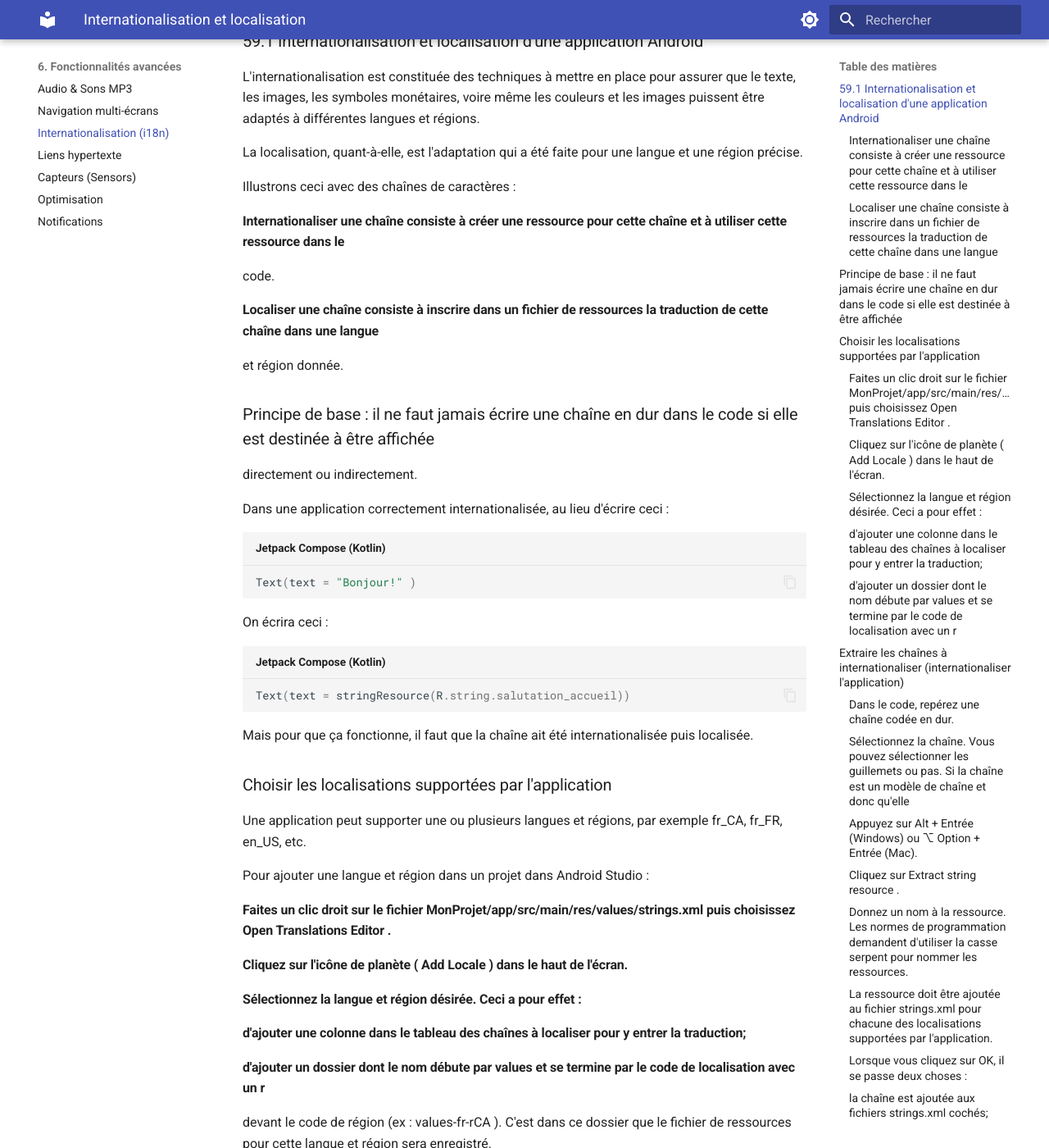
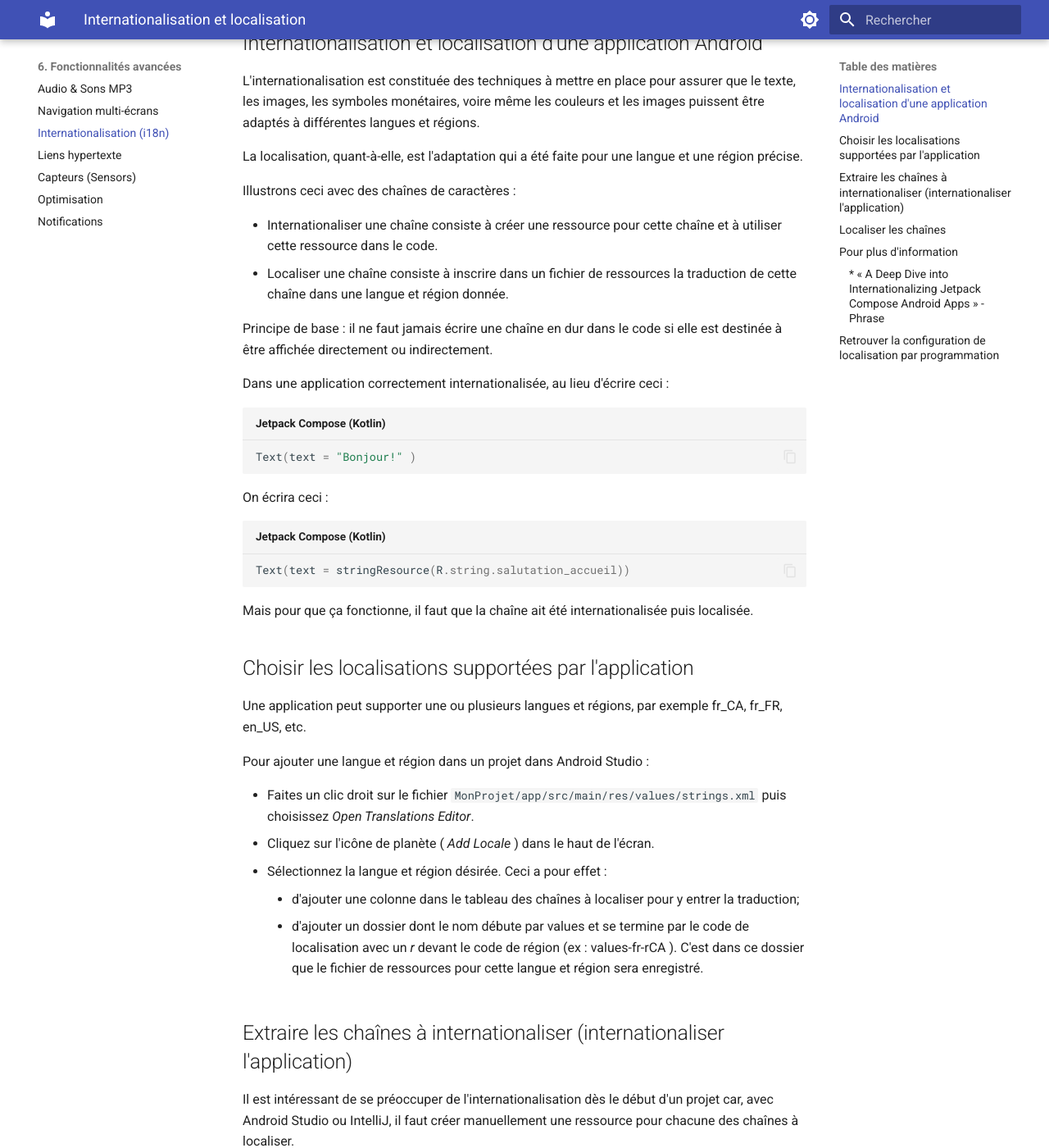
Before and after one commit to Apps-Mobiles-2-Victo/notes_de_cours, an MkDocs documentation site: the page built from docs/06-fonctionnalites-avancees/internationalisation.md, in a window 1280 px wide and 1400 px high, scrolled down 193 px. Shown: the whole window at 82% size. Built offline with MkDocs 1.6.1 and Material for MkDocs 9.7.7, drawn with Linux system fonts in a browser that asks for light colours; some of the changed text lies outside the part shown.

Commit message:
Refactor Room documentation to streamline initial data insertion examples and clarify migration procedures; add new section on database version management.

````diff
--- a/docs/05-donnees-persistance/room-avance.md
+++ b/docs/05-donnees-persistance/room-avance.md
@@ -83,238 +76,45 @@
 
 
 
-
-## Modifier la structure de la base de données en phase de développement
-
+## Modifier la structure de la base de données en phase de développement (*migration*)
 
 Pendant le développement d'une application, il arrive que la structure de la base de données soit changée. Il peut s'agir de l'ajout d'une table, de l'ajout d'un champ ou même de la modification d'un champ existant.
 
 
-Si vous ne prenez pas les précautions nécessaires, vous obtiendrez ce message quand vous lancez l'application avec la nouvelle structure de BD alors que la BD a déjà été créée avec l'ancienne structure « Looks like you've changed schema but forgot to update the version number. You can simply fix this by increasing the version number. Expected identity hash: fc52a3aea54e62ca9d025b65d3f27132, found: c9a7d3438fa6436ca51c76b3571e7cd7 ».
+Si vous ne prenez pas les précautions nécessaires, vous obtiendrez ce message quand vous lancez l'application avec la nouvelle structure de BD alors que la BD a déjà été créée avec l'ancienne structure
+
+    « Looks like you've changed schema but forgot to update the version number. You can simply fix this by increasing the version number. Expected identity hash: fc52a3aea54e62ca9d025b65d3f27132, found: c9a7d3438fa6436ca51c76b3571e7cd7 ».
 
 
 ### Ajustement des classes d'entité
 
 
-Dans une application Jetpack Compose avec Room, les modifications à la structure de la base de données seront réalisées dans les  **classes d'entité**.
+Dans une application Jetpack Compose avec Room, les modifications à la structure de la base de données seront réalisées dans les **classes d'entité**.
 
 
-Ces classes doivent refléter la  base de données avec la nouvelle structure.
+Ces classes doivent refléter la base de données avec la nouvelle structure.
 
 
-Il est ensuite possible de spécifier si on désire que la base de données soit recrée à partir de zéro ou si on désire effectuer une migration afin de conserver les données existantes.
+Il est ensuite possible de spécifier si on désire que la base de données soit recréée à partir de zéro ou si on désire effectuer une migration afin de conserver les données existantes.
 
 
 ### Recréation complète de la base de données
 
 
-Pendant la phase de développement, il y a une technique simple pour que l'application prenne en compte la nouvelle structure de la base de données. il suffit de supprimer manuellement la base de données dans le **Device Explorer**.
-
-
-Avant Room 2.7, sorti en 2025, il était possible d'utiliser l'instruction .fallbackToDestructiveMigration() . Cette instruction est désormais obsolète.
+Pendant la phase de développement, pour que l'application prenne en compte la nouvelle structure de la base de données, il suffit d'utiliser `fallbackToDestructiveMigration(dropAllTables = true)` dans le constructeur de la base de données.
 
 
 ```kotlin title="Fichier data/MonprojetDatabase.kt"
 fun getDatabase(context: Context): MonprojetDatabase {
     return Instance ?: synchronized(this) {
         Room.databaseBuilder(context, MonprojetDatabase::class.java, "monprojet_database")
-        .fallbackToDestructiveMigration()
+        .fallbackToDestructiveMigration(dropAllTables = true)
         .build()
         .also { Instance = it }
     }
 }
 ```
 
+On peut aussi supprimer manuellement la base de données dans le **Device Explorer**, à l'emplacement `/data/data/<nom_du_package>/databases`.
 
-### Migration vers la nouvelle structure
-
-
-Une fois l'application en production, la suppression de la base de données n'est plus une option,. Il faut donc effectuer une migration en bonne et due forme des données.
-
-
-### La procédure de migration est présentée sur la fiche « **gerer_les_versions_de_la_base_de_donnees** ».
-58.3 Gérer les versions de la base de données
-
-
-
-
-![Illustration](../images/page_176_img_01_58x40.png)
-
-
-
-
-Il est très rare que pendant la vie utile d'une application, sa base de données ne subisse aucun changement.
-
-
-Une fois que l'application a été déployée, il n'est pas possible de simplement supprimer l'ancienne base de données pour que l'application tienne compte de la nouvelle structure puisque la base de données est présente physiquement sur chaque téléphone qui utilise l'application.
-
-
-Il faut donc procéder à une migration de la base de données.
-
-
-### Avant de modifier une classe d'entité
-
-
-Les étapes suivantes doivent être réalisées avant de modifier une classe d'entité.
-
-
-### Demander la génération du fichier json
-
-
-Si, dans votre fichier MonprojetDatabase.kt , vous avez demandé à ne pas générer le fichier json de la BD, vous devez corriger la situation.
-
-
-Room aura besoin de ce fichier pour effectuer une migration automatique.
-
-
-```kotlin title="Fichier data/MonprojetDatabase.kt"
-@Database(
-    entities = [
-        Categorie::class,
-        Item::class,
-    ],
-    version = 1,
-    exportSchema = true
-)
-```
-
-
-### Ajouter une dépendance pour la sérialisation
-
-
-Pour que Room sache comment travailler avec les fichiers JSON, vous devez ajouter une dépendance pour la sérialistion JSON.
-
-
-Notez qu'au moment d'écrire ces lignes, la version 1.7.3 de cette dépendance est compatible avec Room 2.6.1. Si vous utilisez une version de Room plus récente, vous devrez modifier la version de Room.
-
-
-```kotlin title="Fichier app/build.gradle.kts"
-...
-dependencies {
-    ...
-     val room_version = " 2.6.1 "
-    ...
-    // pour la sérialisation JSON (nécessaire pour migrations)
-    implementation("org.jetbrains.kotlinx:kotlinx-serialization-json:1.7.3")
-}
-```
-
-
-N'oubliez pas de **resynchroniser le projet**.
-
-
-### Définir comment migrer la base de données
-
-
-Pour que l'application puisse travailler avec une nouvelle structure de données, il faut indiquer à Room comment modifier la base de données pour qu'elle corresponde à la nouvelle version.
-
-
-Pour plusieurs modifications à la base de données, par exemple l'ajout d'une colonne, Room est capable de déterminer lui-même comment ajuster la BD selon les informations présentes dans les fichiers JSON.
-
-
-Il faut indiquer à Room à quel endroit il pourra trouver les schémas des différentes versions de votre base de données.
-
-
-Nous verrons sous peu comment générer ces schémas. Mais d'abord, il faut ajouter une configuration pour indiquer l'emplacement de ces schémas.
-
-
-Une bonne pratique consiste à les placer dans le dossier app/schemas . Vous devrez créer le dossier schemas manuellement.
-
-
-Cette configuration sera effectuée dans le fichier  build.gradle.kts  qui se trouve dans le dossier  app .
-
-
-```kotlin title="Fichier app/build.gradle.kts"
-...
-dependencies {
-    ...
-}
-// pour migrations
-ksp {
-    arg("room.schemaLocation", "$projectDir/schemas")
-}
-```
-
-
-### Génération du schéma
-
-
-La génération du schéma sera réalisée au prochain lancement de l'application. Vous verrez la présence d'un fichier nommé 1.json dans le dossier app/schemas de votre projet.
-
-
-### Nouvelle structure de la base de données
-
-
-Quand vous avez en main le fichier JSON de l'ancienne version de la BD, vous pouvez modifier les classes d'entité pour répondre à vos besoins.
-
-
-### Modification des classes d'entité
-
-
-Notez que lors de l'ajout d'un champ, il faut donner une valeur par défaut à l'aide d'une instruction @ColumnInfo .
-
-
-Il faut savoir que la valeur données par défaut lors de la déclaration de la colonne est utilisée par le constructeur de Kotlin alors que @ColumnInfo est utilisé par SQLite dans l'instruction CREATE TABLE ou ALTER TABLE.
-
-
-```kotlin title="Fichier data/Categorie.kt"
-@Entity(tableName = "categories")
-data class Categorie(
-    @PrimaryKey(autoGenerate = true)
-    val id: Int = 0,
-    val titre: String = "",
-    val description: String = "",
-    @ColumnInfo(defaultValue = "1")
-    val actif: Boolean = true,
-)
-```
-
-
-### Demander la migration automatisée
-
-
-Il est maintenant temps de changer le numéro de version puis de demander la migration automatisée.
-
-
-```kotlin title="Fichier data/MonprojetDatabase.kt"
-@Database(
-    entities = [
-        Categorie::class,
-        Item::class,
-    ],
-    version = 2 ,
-    exportSchema = true,
-     autoMigrations = [
-        AutoMigration (from = 1, to = 2)
-    ]
-)
-```
-
-
-Lors du prochain lancement de l'application :
-
-
-#### Room générera le schéma JSON de la dernière version de la base de données.
-
-
-#### Les modifications seront apportées à la base de données pour répondre aux changements.
-
-
-!!! warning "Attention : si vous " Attention : si vous obtenez un message du genre « AutoMigration Failure: Please declare an interface extending 'AutoMigrationSpec' », c'est parce que les modifications aux classes d'entité ne permettent pas à Room d'effectuer une migration automatique.
-
-
-Ce sera le cas, par exemple, si vous renommez ou supprimez une colonne ou une table.
-
-
-Vous devrez à ce moment définir des spécifications de migration automatiques .
-
-
-#### Pour plus d'information
-
-
-### * [« Migrer votre base de données Room » - Android Developer](https://developer.android.com/training/data-storage/room/migrating-db-versions?hl=fr)
-59. Internationalisation
-
-
-
----
+    La définition de migrations afin de conserver les données existantes n'est pas couverte dans le cadre de ce cours.
--- a/docs/06-fonctionnalites-avancees/internationalisation.md
+++ b/docs/06-fonctionnalites-avancees/internationalisation.md
@@ -5,7 +5,7 @@
 # Internationalisation et localisation
 
 
-### 59.1 Internationalisation et localisation d'une application Android
+## Internationalisation et localisation d'une application Android
 
 
 L'internationalisation est constituée des techniques à mettre en place pour assurer que le texte, les images, les symboles monétaires, voire même les couleurs et les images puissent être adaptés à différentes langues et régions.
@@ -17,16 +17,11 @@
 Illustrons ceci avec des chaînes de caractères :
 
 
-#### Internationaliser une chaîne consiste à créer une ressource pour cette chaîne et à utiliser cette ressource dans le
-code.
+* Internationaliser une chaîne consiste à créer une ressource pour cette chaîne et à utiliser cette ressource dans le code.
+* Localiser une chaîne consiste à inscrire dans un fichier de ressources la traduction de cette chaîne dans une langue et région donnée.
 
 
-#### Localiser une chaîne consiste à inscrire dans un fichier de ressources la traduction de cette chaîne dans une langue
-et région donnée.
-
-
-### Principe de base : il ne faut jamais écrire une chaîne en dur dans le code si elle est destinée à être affichée
-directement ou indirectement.
+Principe de base : il ne faut jamais écrire une chaîne en dur dans le code si elle est destinée à être affichée directement ou indirectement.
 
 
 Dans une application correctement internationalisée, au lieu d'écrire ceci :
@@ -48,7 +43,7 @@
 Mais pour que ça fonctionne, il faut que la chaîne ait été internationalisée puis localisée.
 
 
-### Choisir les localisations supportées par l'application
+## Choisir les localisations supportées par l'application
 
 
 Une application peut supporter une ou plusieurs langues et régions, par exemple fr_CA, fr_FR, en_US, etc.
@@ -57,107 +52,65 @@
 Pour ajouter une langue et région dans un projet dans Android Studio :
 
 
-#### Faites un clic droit sur le fichier  MonProjet/app/src/main/res/values/strings.xml  puis choisissez Open Translations Editor .
 
+* Faites un clic droit sur le fichier `MonProjet/app/src/main/res/values/strings.xml`  puis choisissez *Open Translations Editor*.
+* Cliquez sur l'icône de planète ( *Add Locale* ) dans le haut de l'écran.
+* Sélectionnez la langue et région désirée. Ceci a pour effet :
+    * d'ajouter une colonne dans le tableau des chaînes à localiser pour y entrer la traduction;
+    * d'ajouter un dossier dont le nom débute par values et se termine par le code de localisation avec un *r* devant le code de région (ex : values-fr-rCA ). C'est dans ce dossier que le fichier de ressources pour cette langue et région sera enregistré.
 
-#### Cliquez sur l'icône de planète ( Add Locale ) dans le haut de l'écran.
-
-
-#### Sélectionnez la langue et région désirée. Ceci a pour effet :
-
-
-#### d'ajouter une colonne dans le tableau des chaînes à localiser pour y entrer la traduction;
-
-
-#### d'ajouter un dossier dont le nom débute par values et se termine par le code de localisation avec un r
-devant le code de région (ex : values-fr-rCA ). C'est dans ce dossier que le fichier de ressources pour cette langue et région sera enregistré.
-
-
-### Extraire les chaînes à internationaliser (internationaliser l'application)
+## Extraire les chaînes à internationaliser (internationaliser l'application)
 
 
 Il est intéressant de se préoccuper de l'internationalisation dès le début d'un projet car, avec Android Studio ou IntelliJ, il faut créer manuellement une ressource pour chacune des chaînes à localiser.
 
-
 Heureusement, un petit raccourci permet de nous sauver du travail :
 
-
-#### Dans le code, repérez une chaîne codée en dur.
-
-
-#### Sélectionnez la chaîne. Vous pouvez sélectionner les guillemets ou pas. Si la chaîne est un **modèle de chaîne** et donc qu'elle
-contient une variable, Android saura gérer.
-
-
-#### Appuyez sur Alt + Entrée (Windows) ou  ⌥ Option + Entrée (Mac).
-
-
-#### Cliquez sur Extract string resource .
-
-
+* Dans le code, repérez une chaîne codée en dur.
+* Sélectionnez la chaîne. Vous pouvez sélectionner les guillemets ou pas. Si la chaîne est un **modèle de chaîne** et donc qu'elle contient une variable, Android saura gérer.
+* Appuyez sur Alt + Entrée (Windows) ou  ⌥ Option + Entrée (Mac).
+* Cliquez sur Extract string resource .
 
 
 ![Illustration](../images/page_178_img_01_400x277.png)
 
+* Donnez un nom à la ressource. Les normes de programmation demandent d'utiliser la **casse serpent** pour nommer les ressources.
 
 
-
-#### Donnez un nom à la ressource. Les normes de programmation demandent d'utiliser la **casse serpent** pour nommer les ressources.
-
-
-#### La ressource doit être ajoutée au fichier strings.xml pour chacune des localisations supportées par l'application.
-Cochez donc chacun des dossiers de ressource présentés au bas de la fenêtre.
-
-
+* La ressource doit être ajoutée au fichier strings.xml pour chacune des localisations supportées par l'application.
+* Cochez donc chacun des dossiers de ressource présentés au bas de la fenêtre.
 
 
 ![Illustration](../images/page_179_img_01_400x446.png)
 
 
-
-
-#### Lorsque vous cliquez sur OK, il se passe deux choses :
-
-
-#### la chaîne est ajoutée aux fichiers strings.xml cochés;
-
-
-#### le code est automatiquement modifié pour utiliser cette ressource.
+* Lorsque vous cliquez sur OK, il se passe deux choses :
+    * la chaîne est ajoutée aux fichiers strings.xml cochés;
+    * le code est automatiquement modifié pour utiliser cette ressource.
 
 
 ```kotlin title="Jetpack Compose (Kotlin)"
 Text(text = stringResource(R.string.salutation_accueil))
 ```
 
-
-#### Pour voir la nouvelle ressource dans Translations Editor, vous devrez peut-être cliquer sur l'icône de rafraîchissement.
+* Pour voir la nouvelle ressource dans Translations Editor, vous devrez peut-être cliquer sur l'icône de rafraîchissement.
 
 
-### Localiser les chaînes
+## Localiser les chaînes
 
 
 Pour entrer les textes qui seront effectivement utilisés par l'application selon la langue configurée sur l'appareil mobile :
 
 
-#### Faites un clic droit sur le fichier  MonProjet/app/src/main/res/values/strings.xml  puis choisissez Open Translations Editor .
-
-
-#### Pour chacune des ressources, la valeur par défaut est celle qui avait été sélectionnée lors de l'extraction de la chaîne.
-Vous pouvez la changer au besoin. C'est cette valeur qui sera utilisée si aucune des langues configurées sur l'appareil n'est pas supportée par l'application.
-
-
-#### Entrez la chaîne à utiliser pour chacune des localisations supportées par l'application.
-
-
+* Faites un clic droit sur le fichier  `MonProjet/app/src/main/res/values/strings`.xml  puis choisissez *Open Translations Editor* .
+* Pour chacune des ressources, la valeur par défaut est celle qui avait été sélectionnée lors de l'extraction de la chaîne.
+* Vous pouvez la changer au besoin. C'est cette valeur qui sera utilisée si aucune des langues configurées sur l'appareil n'est pas supportée par l'application.
+* Entrez la chaîne à utiliser pour chacune des localisations supportées par l'application.
 
 
 ![Illustration](../images/page_179_img_02_800x118.png)
 
-
-
-
-#### Cette traduction sera automatiquement transposée dans le fichier strings.xml de la localisation correspondante. Pas
-besoin d'éditer manuellement les fichiers de ressources!
+* Cette traduction sera automatiquement transposée dans le fichier strings.xml de la localisation correspondante. Pas besoin d'éditer manuellement les fichiers de ressources!
 
 
 ```xml title="Fichier MonProjet/app/main/res/values-fr-rCA/strings.xml"
@@ -169,7 +122,7 @@
 ```
 
 
-#### Pour plus d'information
+## Pour plus d'information
 
 
 * [« Localiser votre application » - Android Developers](https://developer.android.com/guide/topics/resources/localization?hl=fr)
@@ -179,8 +132,8 @@
 
 
 ### * [« A Deep Dive into Internationalizing Jetpack Compose Android Apps » - Phrase](https://phrase.com/blog/posts/internationalizing-jetpack-compose-android-apps/)
-59.2 Retrouver la configuration de localisation par programmation
 
+## Retrouver la configuration de localisation par programmation
 
 Si votre application Jetpack Compose a besoin de réagir différemment selon la langue configurée sur l'appareil mobile, ou simplement d'afficher cette configuration, vous pouvez faire ceci :
 
````
Also changed, not shown: other parts of docs/05-donnees-persistance/room-avance.md (+6 -13 lines), other parts of docs/06-fonctionnalites-avancees/internationalisation.md (+0 -7 lines), docs/05-donnees-persistance/room-migration.md (added, +183 -0 lines).
